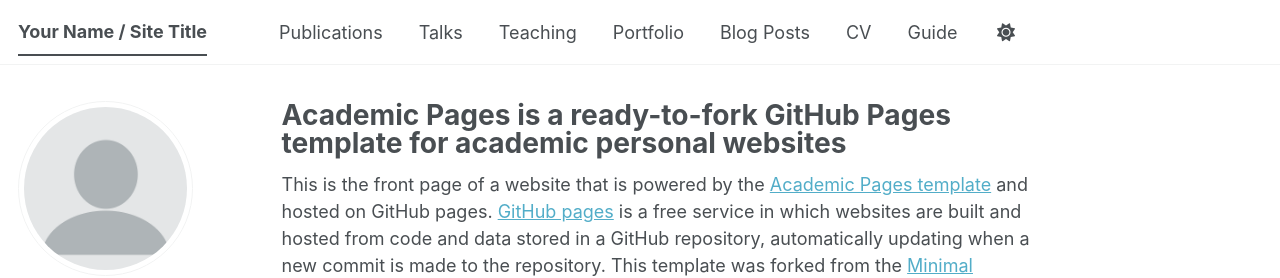
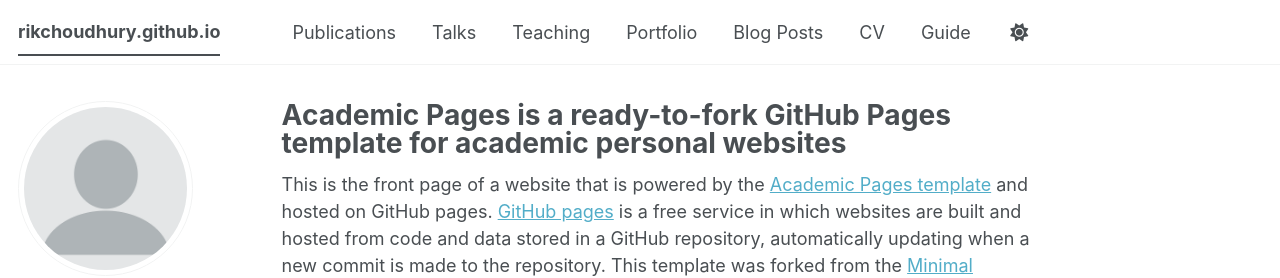
Before and after one commit to Rik01/rik.choudhury, a Jekyll site: the page built from _pages/about.md, in a window 1280 px wide. Shown: the top 278 px of the page. Built offline with Jekyll 4.4.1, drawn with Linux system fonts in a browser that asks for light colours; some web fonts are replaced; a script bundle is joined from its source files by our own code; library files that are not in the unit come from our copies.

Commit message:
Update site title in configuration file

```diff
--- a/_config.yml
+++ b/_config.yml
@@ -9,7 +9,7 @@
 # Basic Site Settings
 locale                   : "en-US"
 site_theme               : "default" # The available themes options are "default", "air", "sunrise", "mint", "dirt" and "contrast"
-title                    : "Your Name / Site Title"
+title                    : "rikchoudhury.github.io"
 title_separator          : "-"
 name                     : &name "Your Name"
 description              : &description "Your Name's academic portfolio"   # Update this with a general description of your site, this is the default if not overridden by a page
```
